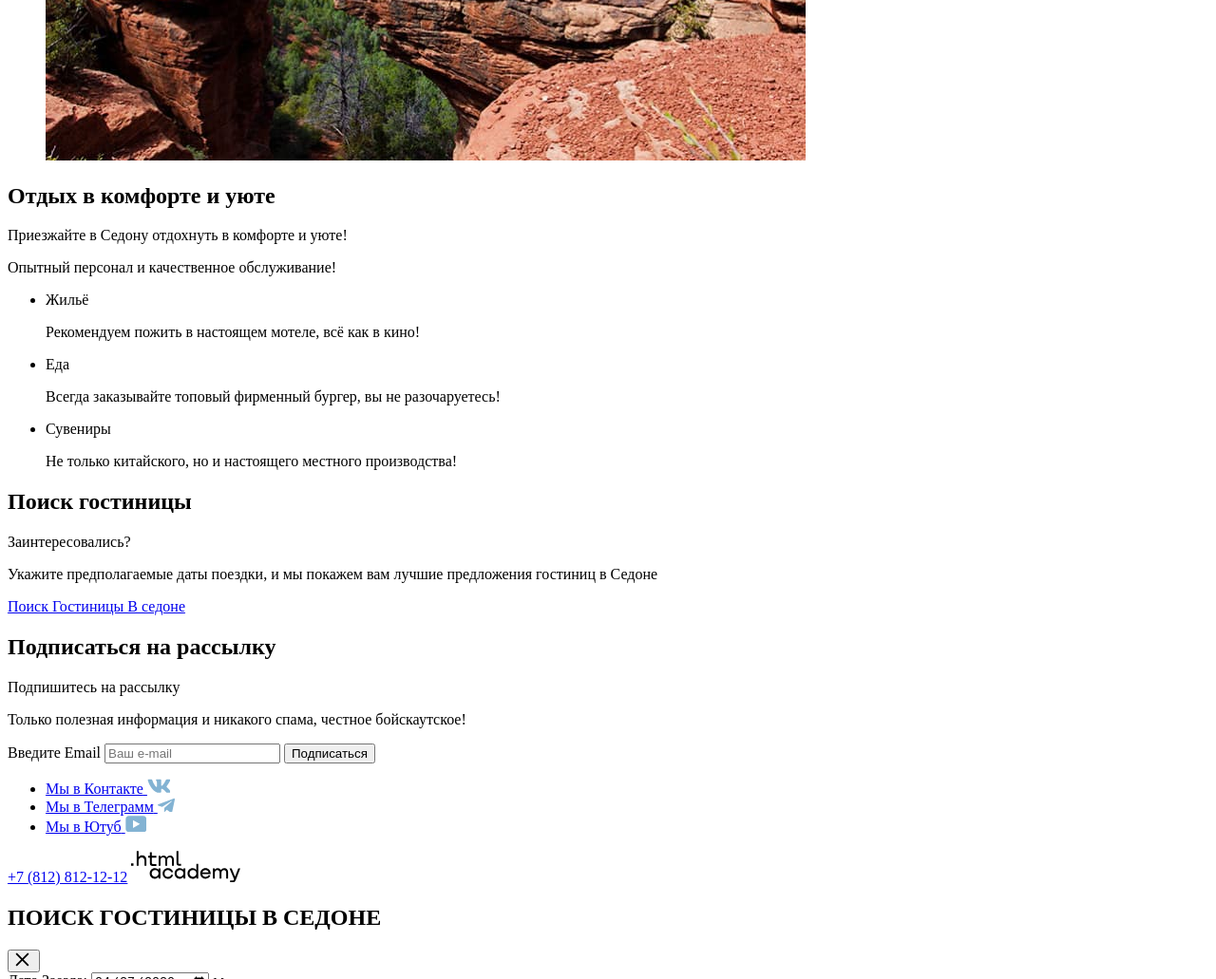
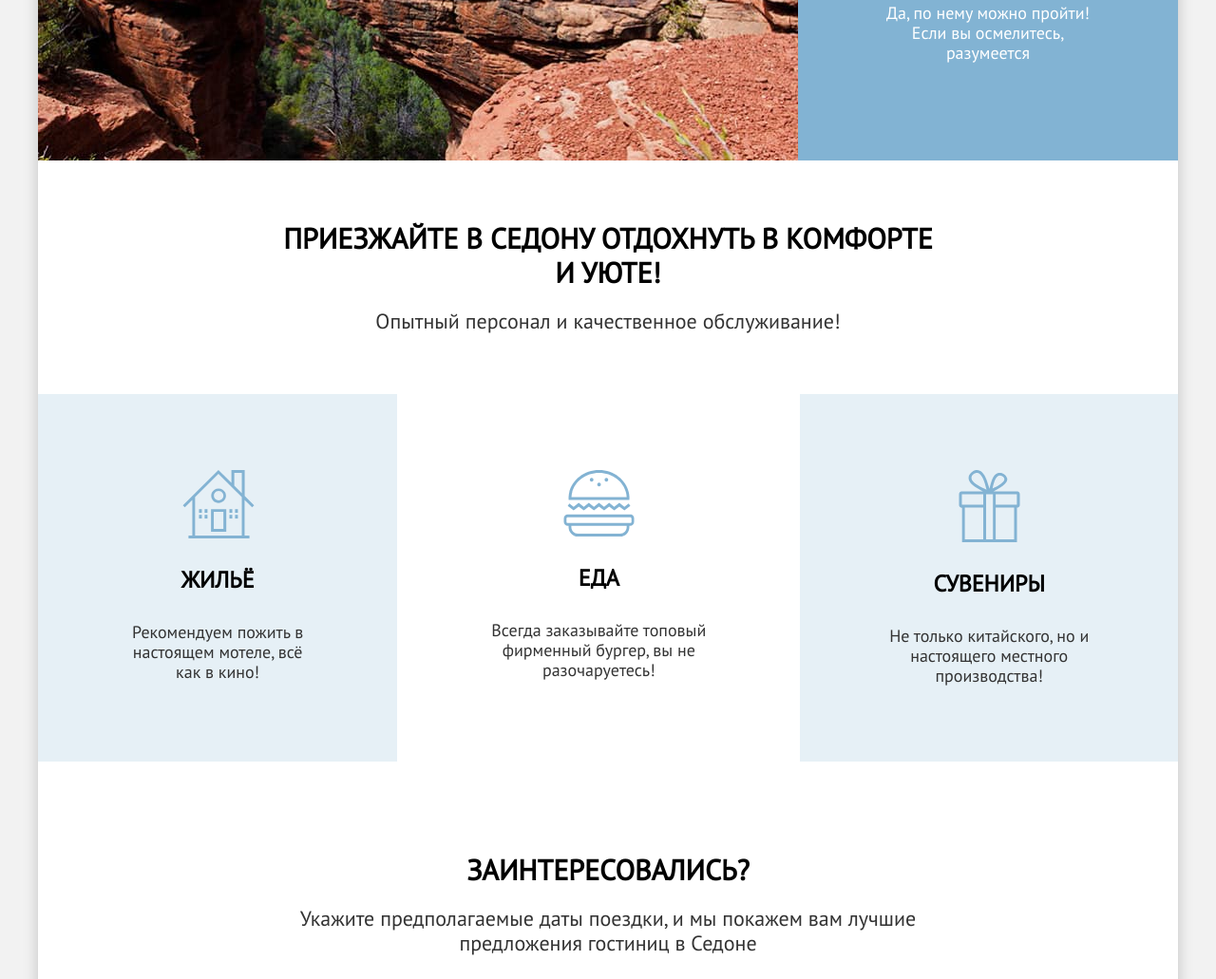
Before and after one commit to htmlacademy-htmlcss/2376567-sedona-2, a plain HTML site: page index.html in a window 1280 px wide. Shown: the part 1769-2800 px from the top of the page at 95% size. Drawn offline with Linux system fonts and the light colour scheme.

Commit message:
сверстан index (без стилизации псевдоклассов)

```diff
--- a/index.html
+++ b/index.html
@@ -1,11 +1,13 @@
 <!DOCTYPE html>
 <html lang="ru">
   <head>
-    <meta charset="utf-8">
+    <meta charset="UTF-8">
+    <meta name="viewport" content="width=device-width, initial-scale=1.0">
+    <link rel="stylesheet" href="style/style.css">
     <title>HTML Academy: Седона</title>
   </head>
   <body class="index">
-    <header class="header">
+    <header class="index__header header container">
       <nav class="header__navigation navigation">
         <a class="navigation__logo-link" href="#">
           <img class="navigation__logo logo" width="140" height="70" src="image/logo-sedona.svg" alt="Логотип сайта горордка Седона">
@@ -37,7 +39,8 @@
             <span class="visually-hidden">Избранное</span>
             <svg width="20" height="20">
               <use xlink:href="image/sprite.svg#icon-heart"></use>
-          </svg>
+            </svg>
+            <span class="user-menu__favorites-count">12</span>
           </a></li>
         </ul>
         <a class="user-menu__button button button--primary">Хочу сюда!</a>
@@ -45,20 +48,22 @@
     </header>
     <main class="index__main main">
       <section class="main__hero hero">
-        <h1 class="hero__title title visually-hidden">Главная страница сайта по поиску гостиницы в туристическом городе Седона</h1>
+        <h1 class="visually-hidden">Главная страница сайта по поиску гостиницы в туристическом городе Седона</h1>
               <img class="hero__img" src="image/hero-welcome.svg" width="458" height="352" alt="Надпись: Welcome, To the gorgeous, SEDONA Because Grand Canyon sucks!">
       </section>
       <section class="main__advantages advantages">
         <header class="advantages__description description">
-          <h2 class="visually-hidden">Преимущества</h2>
-          <p class="description__title title title--h3 p">Седона — небольшой городок в Аризоне, заслуживающий большего!</p>
-          <p class="description__text">Рассмотрим причины, по которым Седона круче, чем Гранд-Каньон!</p>
+          <div class="description__container">
+            <h2 class="visually-hidden">Преимущества</h2>
+            <p class="description__title title title--h2">Седона — небольшой городок в Аризоне, заслуживающий большего!</p>
+            <p class="description__text">Рассмотрим причины, по которым Седона круче, чем Гранд-Каньон!</p>
+          </div>
         </header>
         <ul class="advantages__list">
           <li class="advantages__item">
-            <div class="advantages__card card">
-              <p class="card__title title title--h3">Настоящий городок</p>
-              <p class="card__text">Седона — не аттракцион для туристов, там течёт своя жизнь</p>
+            <div class="advantages__card card card--contrast">
+              <p class="card__title title title--h3 title--contrast">Настоящий городок</p>
+              <p class="card__text text--contrast">Седона — не аттракцион для туристов, там течёт своя жизнь</p>
             </div>
             <img class="advantages__img" src="image/advantages-town.jpg" width="800" height="385" alt="Одна из улиц Седоны">
           </li>
@@ -69,21 +74,21 @@
             </div>
           </li>
           <li class="advantages__item">
-            <div class="advantages__card card">
-              <p class="card__title title title--h3">Красивая дорога</p>
+            <div class="advantages__card card card--colored">
+              <p class="card__title title title--h3">Красивая <br> дорога</p>
               <p class="card__text">Ехать в Седону из Лас-Вегаса совсем не скучно!</p>
             </div>
           </li>
           <li class="advantages__item">
             <div class="advantages__card card">
-              <p class="card__title title title--h3">Мало туристов</p>
+              <p class="card__title title title--h3">Мало <br> туристов</p>
               <p class="card__text">Большинство едет в Гранд Каньон и толпится там</p>
             </div>
           </li>
           <li class="advantages__item advantages__item--revert">
-            <div class="advantages__card card">
-              <p class="card__title title title--h3">Там есть мост дьявола</p>
-              <p class="card__text">Да, по нему можно пройти! Если вы осмелитесь, разумеется</p>
+            <div class="advantages__card card card--contrast">
+              <p class="card__title title title--h3 title--contrast">Там есть <br> мост дьявола</p>
+              <p class="card__text text--contrast">Да, по нему можно пройти! Если вы осмелитесь, разумеется</p>
             </div>
             <img class="advantages__img" src="image/advantages-bridge.jpg" width="800" height="385" alt="Мост дьявола">
           </li>
@@ -92,20 +97,20 @@
       <section class="main__services services">
         <div class="services__description description">
           <h2 class="visually-hidden">Отдых в комфорте и уюте</h2>
-          <p class="description__title title title--h3">Приезжайте в Седону отдохнуть в комфорте и уюте!</p>
+          <p class="description__title title title--h2">Приезжайте в Седону отдохнуть в комфорте и уюте!</p>
           <p class="description__text">Опытный персонал и качественное обслуживание!</p>
         </div>
         <ul class="services__list">
-          <li class="services__card card card--housing">
-            <p class="card__title title">Жильё</p>
+          <li class="services__card services--housing card--colored">
+            <p class="services__title title title--h3">Жильё</p>
             <p class="services__text">Рекомендуем пожить в настоящем мотеле, всё как в кино!</p>
           </li>
-          <li class="services__card card card--eating">
-            <p class="card__title title">Еда</p>
+          <li class="services__card services--eating">
+            <p class="services__title title title--h3">Еда</p>
             <p class="services__text">Всегда заказывайте топовый фирменный бургер, вы не разочаруетесь!</p>
           </li>
-          <li class="services__card card card--gifting">
-            <p class="card__title title">Сувениры</p>
+          <li class="services__card services--gifting card--colored">
+            <p class="services__title title title--h3">Сувениры</p>
             <p class="services__text">Не только китайского, но и настоящего местного производства!</p>
           </li>
         </ul>
@@ -113,28 +118,30 @@
       <section class="main__booking booking">
         <div class="booking__container">
           <div class="booking__description description">
-            <h2 class="visually-hidden">Поиск гостиницы</h2>
-            <p class="description__title title title--h3">Заинтересовались?</p>
-            <p class="description__text">Укажите предполагаемые даты поездки, и мы покажем вам лучшие предложения гостиниц в Седоне</p>
+            <div class="description__container">
+              <h2 class="visually-hidden">Поиск гостиницы</h2>
+              <p class="description__title title title--h2">Заинтересовались?</p>
+              <p class="description__text">Укажите предполагаемые даты поездки, и мы покажем вам лучшие предложения гостиниц в Седоне</p>
+            </div>
+            <a class="booking__button button button--big" href="#">Поиск Гостиницы В седоне</a>
           </div>
-          <a class="booking__button button" href="#">Поиск Гостиницы В седоне</a>
         </div>
       </section>
       <section class="main__subscribe subscribe subscribe--additional-view">
         <div class="subscribe__container">
           <div class="subscribe__description description">
             <h2 class="visually-hidden">Подписаться на рассылку</h2>
-            <p class="description__title title title--h3">Подпишитесь на рассылку</p>
-            <p class="description__text">Только полезная информация и никакого спама, честное бойскаутское!</p>
+            <p class="description__title title title--h2 title--contrast">Подпишитесь на рассылку</p>
+            <p class="description__text text text--contrast">Только полезная информация и никакого спама, честное бойскаутское!</p>
           </div>
           <form class="subscribe__form" id="subscribe-form" action="https://echo.htmlacademy.ru" method="post" autocomplete="off">
             <label class="subscribe__label visually-hidden" for="subscribe-form-email">Введите Email</label>
               <input class="subscribe__form-input form-input" type="email" id ="subscribe-form-email" name="guest-email" placeholder="Ваш e-mail">
-              <button class="subscribe__button button" type="submit">Подписаться</button>
+              <button class="subscribe__button button button--big button--accent" type="submit">Подписаться</button>
           </form>
         </div>
       </section>
-      <footer class="index__footer footer">
+      <footer class="index__footer footer container">
         <ul class="footer__socials socials">
           <li class="socials__item">
             <a class="socials__link" href="#">
@@ -168,7 +175,7 @@
           </svg>
         </a>
       </footer>
-      <section class="modal modal--active">
+      <section class="modal modal--active visually-hidden">
         <div class="modal__content">
           <h2 class="modal__title title">ПОИСК ГОСТИНИЦЫ В СЕДОНЕ</h2>
           <button class="modal__close" type="button">
--- /dev/null
+++ b/style/style.css
@@ -0,0 +1,507 @@
+@font-face {
+  font-family: "Pt Sans";
+  src:  url("../fonts/ptsans.woff2") format("woff2"),
+        url("../fonts/ptsans.woff2") format("woff");
+  font-weight: normal;
+  font-style: normal;
+  font-display: swap;
+}
+
+:root {
+  --background-main-color: #ffffff;
+  --background-basic-color: #82B3D3;
+  --background-second1-color: #83b3d31f;
+  --background-second2-color: #83b3d333;
+  --background-back-color: #f2f2f2;
+
+  --text-main-color: #000000;
+  --text-second-color: #333333;
+  --text-background1-color: #ffffff;
+  --text-background2-color: #ffffff4d;
+  --text-error-color: #ff5757;
+
+  --button-main-color: #756157;
+  --button-second-color: #82b3d3;
+  --button-selected-color: #7db54f;
+
+  --icon-basic-color: #000000;
+  --icon-second-color: #83b3d3;
+  --icon-inscript-color:#7db54f;
+
+  --form-input-color: #3f5e72;
+  --form-element1-color: #e5e5e5;
+  --form-element2-color: #f2f2f2;
+
+  --font-family: "Pt Sans", "Arial", sans-serif;
+}
+
+*,
+*::before,
+*::after {
+  box-sizing: border-box;
+}
+
+.visually-hidden {
+  position: absolute;
+  width: 1px;
+  height: 1px;
+  margin: -1px;
+  border: 0;
+  padding: 0;
+  white-space: nowrap;
+  clip-path: inset(100%);
+  clip: rect(0 0 0 0);
+  overflow: hidden;
+}
+
+html {
+  background-color: var(--background-back-color);
+}
+
+.page-wrapper {
+  width: 1200px;
+  margin: 0 auto;
+}
+
+.container {
+  margin: 0 auto;
+  padding: 0;
+  width: 1060px;
+}
+
+
+.index {
+  margin: 0 auto;
+  padding: 0;
+  font-family: var(--font-family);
+  letter-spacing: 0%;
+  width: 1200px;
+  background-color: var(--background-main-color);
+  box-shadow: 0 0 15px 0 #00000033;
+}
+
+.index__header {
+  margin-bottom: -1px;
+}
+
+.button {
+  min-width: 160px;
+  background-color: var(--button-main-color);
+  color: var(--text-background1-color);
+  border-radius: 4px;
+  cursor: pointer;
+  display: block;
+  border: none;
+  padding: 8px 50px;
+  text-transform: uppercase;
+  text-align: center;
+  font-size: 16px;
+  font-style: normal;
+  font-weight: 700;
+  line-height: 20px;
+  font-family: var(--font-family);
+  text-decoration: none;
+  white-space: nowrap;
+}
+
+.button--big {
+  color: var(--text-background1-color);
+  font-size: 20px;
+  font-weight: 700;
+  line-height: 36px;
+}
+
+.button--accent {
+  background-color: var(--button-second-color);
+  border-radius: 0 4px 4px 0;
+}
+
+.title {
+  margin: 0;
+  padding: 0;
+  color: var(--text-main-color);
+  font-family: var(--font-family);
+}
+
+.title--h2 {
+  font-size: 30px;
+  font-weight: 700;
+  line-height: 36px;
+  text-align: center;
+  text-transform: uppercase;
+}
+
+.title--h3 {
+  font-size: 24px;
+  font-weight: 700;
+  line-height: 28px;
+  text-align: center;
+  text-transform: uppercase;
+}
+
+.title--contrast {
+  color: var(--text-background1-color);
+}
+
+.header {
+  display: flex;
+  flex-direction: row;
+  justify-content: space-between;
+}
+
+.navigation {
+  display: flex;
+  column-gap: 44px;
+}
+
+.logo {
+  object-fit: contain;
+  display: block;
+}
+
+.navigation__logo-link {
+  display: block;
+  position: relative;
+  width: 140px;
+  height: 64px;
+}
+
+.navigation__logo {
+  position: absolute;
+}
+
+.navigation__list {
+  margin: 0;
+  padding: 0;
+  display: flex;
+  column-gap: 32px;
+  list-style: none;
+  align-items: center;
+}
+
+.navigation__item {
+  display: block;
+  /* padding: 0 16px; */
+}
+
+.navigation__link {
+  display: block;
+  padding: 20px 0;
+  text-decoration: none;
+  color: var(--text-main-color);
+  font-size: 20px;
+  font-weight: 700;
+  line-height: 24px;
+  text-align: left;
+  text-transform: capitalize;
+}
+
+.navigation__link--current {
+  border-bottom: 2px solid #756257;;
+}
+
+.user-menu {
+  display: flex;
+  align-items: center;
+  column-gap: 20px;
+}
+
+.user-menu__list {
+  padding: 0;
+  margin: 0;
+  display: flex;
+  list-style: none;
+}
+
+
+.user-menu__item {
+  padding: 20px 12px;
+}
+
+.user-menu__link {
+  text-decoration: none;
+}
+
+.user-menu__link--favorites {
+  position: relative;
+}
+
+.user-menu__favorites-count {
+  position: absolute;
+  bottom: 15px;
+  left: 8px;
+
+  display: block;
+  width: 20px;
+  height: 20px;
+  border-radius: 50%;
+  background-color:#7db54f ;
+
+  color: #ffffff;
+  font-size: 10px;
+  font-weight: 400;
+  line-height: 20px;
+  text-align: center;
+}
+
+.main__hero {
+  padding: 51px 0 82px;
+}
+
+.hero {
+  background-color: #000000;
+  background-image: url(../image/hero-devider.svg), url(../image/hero-background.jpg);
+  background-repeat: no-repeat, no-repeat;
+  background-size: contain, cover;
+  background-position: bottom, center;
+}
+
+.hero__img {
+  margin: 0 auto;
+  object-fit: contain;
+  display: block;
+}
+
+.card {
+  width: 400px;
+  padding: 101px 85px;
+}
+
+.card--contrast {
+  background-color: var(--background-basic-color);
+}
+
+.card--colored {
+  background-color: var(--background-second2-color);
+}
+
+.card__title {
+  margin-bottom: 30px;
+  display: flex;
+  flex-direction: column;
+  row-gap: 30px;
+}
+
+.card__title::after {
+  content: '';
+  display: block;
+  width: 60px;
+  height: 2px;
+  background-color: #0000004d;
+  margin: 0 auto;
+}
+
+.card__title.title--contrast::after {
+  background-color: #ffffff4d;
+}
+
+.card__text {
+  margin: 0;
+  padding: 0;
+  color: var(--text-second-color);
+  font-size: 18px;
+  font-weight: 400;
+  line-height: 21px;
+  text-align: center;
+}
+
+.advantages__list {
+  margin: 0;
+  padding: 0;
+  list-style: none;
+  display: flex;
+  flex-wrap: wrap;
+}
+
+.advantages__item {
+  display: flex;
+}
+
+.advantages__item--revert {
+  flex-direction: row-reverse;
+}
+
+/* .advantages__card {
+
+} */
+
+.advantages__description {
+  padding: 69px 0;
+}
+
+.services--housing::before {
+  content: url(../image/services-living.svg);
+  width: 75px;
+  height: 72px;
+}
+
+.services--eating::before {
+  content: url(../image/services-food.svg);
+  width: 74px;
+  height: 70px;
+}
+
+.services--gifting::before {
+  content: url(../image/services-souvenir.svg);
+  width: 64px;
+  height: 76px;
+}
+
+.services__list {
+  margin: 0;
+  padding: 0;
+  list-style: none;
+  display: flex;
+}
+
+.services__card {
+  display: flex;
+  flex-direction: column;
+  align-items: center;
+  row-gap: 30px;
+  text-align: center;
+  padding: 80px 85px;
+}
+
+.services__description {
+  padding: 64px 0;
+}
+
+/* .services__title {
+  margin-bottom: 20px;
+} */
+
+.services__text {
+  padding: 0;
+  margin: 0;
+  color: var(--text-second-color);
+  font-size: 18px;
+  font-weight: 400;
+  line-height: 21px;
+  text-align: center;
+}
+
+.booking {
+  display: flex;
+  flex-direction: column;
+  align-items: center;
+}
+
+.booking__container {
+  padding: 96px 0;
+}
+
+.description {
+  margin: 0 auto;
+  display: flex;
+  flex-direction: column;
+  align-items: center;
+  width: 685px;
+}
+
+.description__title {
+  margin-bottom: 20px;
+}
+
+/* .description__container {
+  row-gap: 54px;
+} */
+
+.description__text {
+  /* margin-bottom: 20px; */
+  margin: 0;
+  padding: 0;
+  color: var(--text-second-color);
+  font-size: 22px;
+  font-weight: 400;
+  line-height: 26px;
+  text-align: center;
+}
+
+.text {
+  color: var(--text-second-color);
+  font-family: var(--font-family);
+  font-size: 22px;
+  font-weight: 400;
+  line-height: 26px;
+  letter-spacing: 0%;
+  text-align: center;
+}
+
+.text--contrast {
+  color: var(--text-background1-color);
+}
+
+.booking__description {
+  row-gap: 54px;
+}
+
+/* .subscribe {
+
+} */
+
+.subscribe--additional-view {
+  background-image: url(../image/subscribe-background.jpg);
+  background-repeat: no-repeat;
+  background-size: cover;
+
+  color: var(--text-background1-color);
+}
+
+.subscribe__container {
+  display: flex;
+  flex-direction: column;
+  align-items: center;
+  padding: 96px 0 104px;
+  row-gap: 54px;
+}
+
+.form-input {
+  padding: 12px 20px;
+  font-size: 18px;
+  font-weight: 400;
+  line-height: 24px;
+  text-align: left;
+  border-color: transparent;
+}
+
+.subscribe__form {
+  display: flex;
+}
+
+.subscribe__form-input {
+  width: 452px;
+  border-radius: 4px 0 0 4px;
+}
+
+.footer {
+  padding: 40px 0 30px;
+  display: flex;
+  justify-content: space-between;
+  align-items: center;
+}
+
+.footer__tel {
+  text-decoration: none;
+  color: var(--text-main-color);
+  font-family: var(--font-family);
+  font-size: 40px;
+  font-weight: 400;
+  line-height: 40px;
+  letter-spacing: 0%;
+  text-align: center;
+  text-transform: uppercase;
+}
+
+.socials {
+  margin: 0;
+  padding: 0;
+  list-style: none;
+  display: flex;
+  flex-direction: row;
+  align-items: center;
+}
+
+.socials__item {
+  padding: 10px;
+}
```
Also changed, not shown: catalog.html (+1 -0 lines), fonts/ptsans-700.woff2 (deleted), fonts/ptsans.woff (added), fonts/ptsans.woff2 (renamed from fonts/ptsans-400.woff2), image/hero-devider.svg (added).
